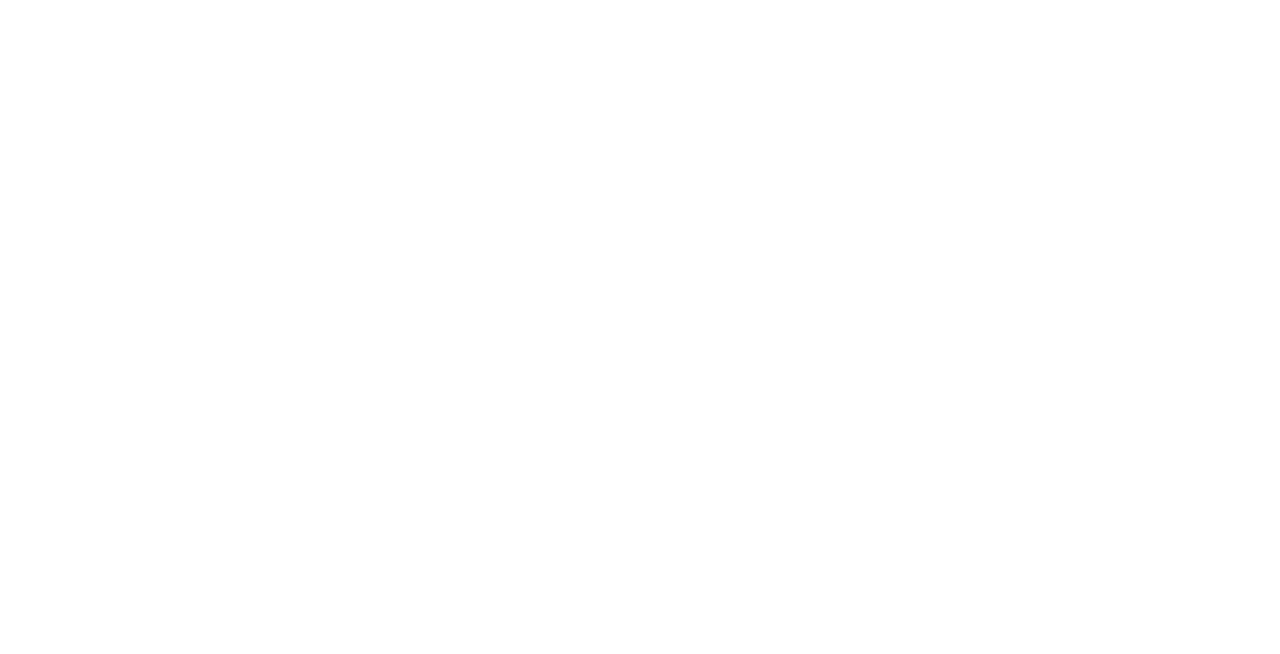
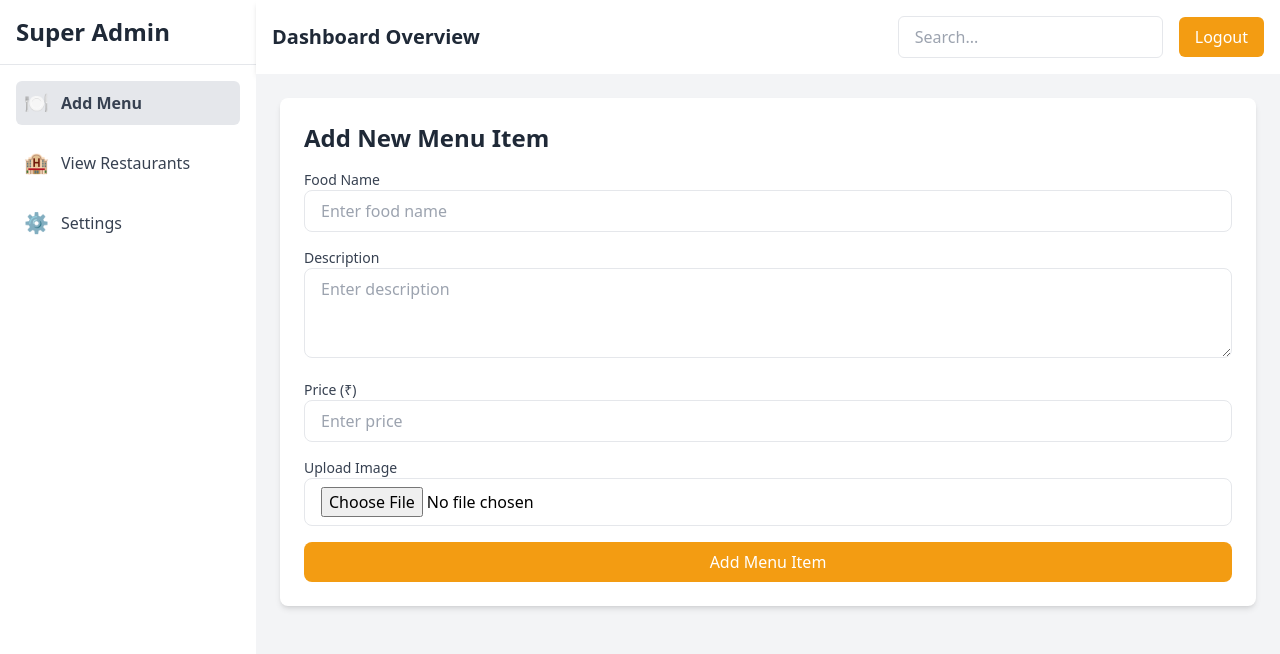
Before and after one commit to aadheil/menucard, a React (Create React App) app: page /dashboard/super-admin in a window 1280 px wide. Before the commit this address had no page. Shown: the top 654 px of the page. Built offline with nearby package versions, Linux system fonts and the light colour scheme.

Commit message:
added faviconange, app name changed

```diff
--- a/public/index.html
+++ b/public/index.html
@@ -27,7 +27,7 @@
     <link rel="preconnect" href="https://fonts.googleapis.com">
     <link rel="preconnect" href="https://fonts.gstatic.com" crossorigin>
     <link href="https://fonts.googleapis.com/css2?family=Chakra+Petch:ital,wght@0,300;0,400;0,500;0,600;0,700;1,300;1,400;1,500;1,600;1,700&family=Ropa+Sans:ital@0;1&display=swap" rel="stylesheet">
-    <title>React App</title>
+    <title>Tablebite</title>
   </head>
   <body>
     <noscript>You need to enable JavaScript to run this app.</noscript>
--- a/src/App.js
+++ b/src/App.js
@@ -1,15 +1,14 @@
 import React from 'react'
+import { Route, Routes } from 'react-router'
 import Home from './Home/Home'
-import Api from './Home/Api'
 import DashboardSA from './Super-admin/DashboardSA'
-import { Route, Routes } from 'react-router'
 
 function App() {
   return (
 
     <Routes>
     <Route path='/' element={<Home/>} />
-    <Route path='/super-admin/dashboard' element={<DashboardSA />} />
+    <Route path='/dashboard/super-admin' element={<DashboardSA />} />
     </Routes>
   )
 }
--- a/src/Super-admin/DashboardSA.jsx
+++ b/src/Super-admin/DashboardSA.jsx
@@ -40,7 +40,7 @@ function DashboardSA() {
       {/* Sidebar */}
       <aside className="w-full md:w-64 bg-white shadow-lg">
         <div className="p-4 border-b border-gray-200">
-          <h1 className="text-2xl font-bold text-gray-800">Restaurant Admin</h1>
+          <h1 className="text-2xl font-bold text-gray-800">Super Admin</h1>
         </div>
         <nav className="p-4">
           <ul className="space-y-4">
```
Also changed, not shown: 1 other file (tests, documents, lock files or other folders).
